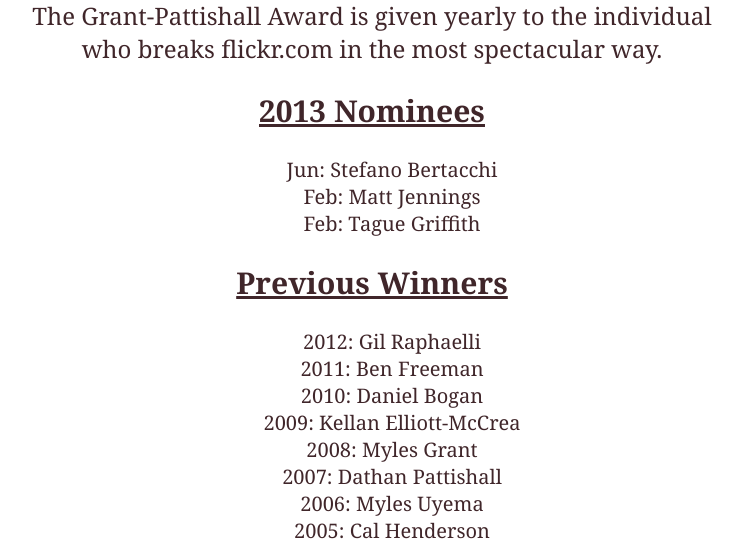
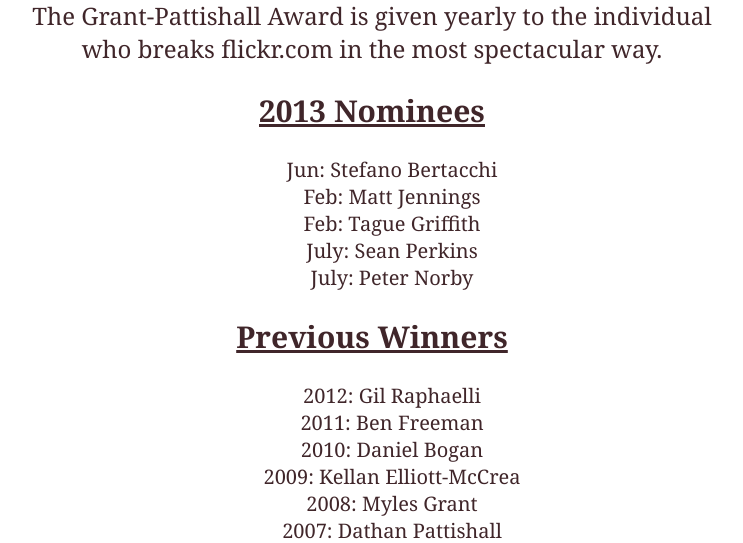
Before and after one commit to iamcal/grant-pattishall-award.com, a PHP site: page / in a window 1280 px wide. Shown: the part 554-1097 px from the top of the page, without its empty margins (268-1011 px from the left). Run offline with PHP 8.4, Linux system fonts and the light colour scheme.

Commit message:
Added Norby and Perkins.

```diff
--- a/index.php
+++ b/index.php
@@ -55,6 +55,8 @@ list-style: none inside;
 	<li>Jun: Stefano Bertacchi</li>
 	<li>Feb: Matt Jennings</li>
 	<li>Feb: Tague Griffith</li>
+	<li>July: Sean Perkins</li>
+	<li>July: Peter Norby</li>
 </ul>
 
 <h2>Previous Winners</h2>
```
